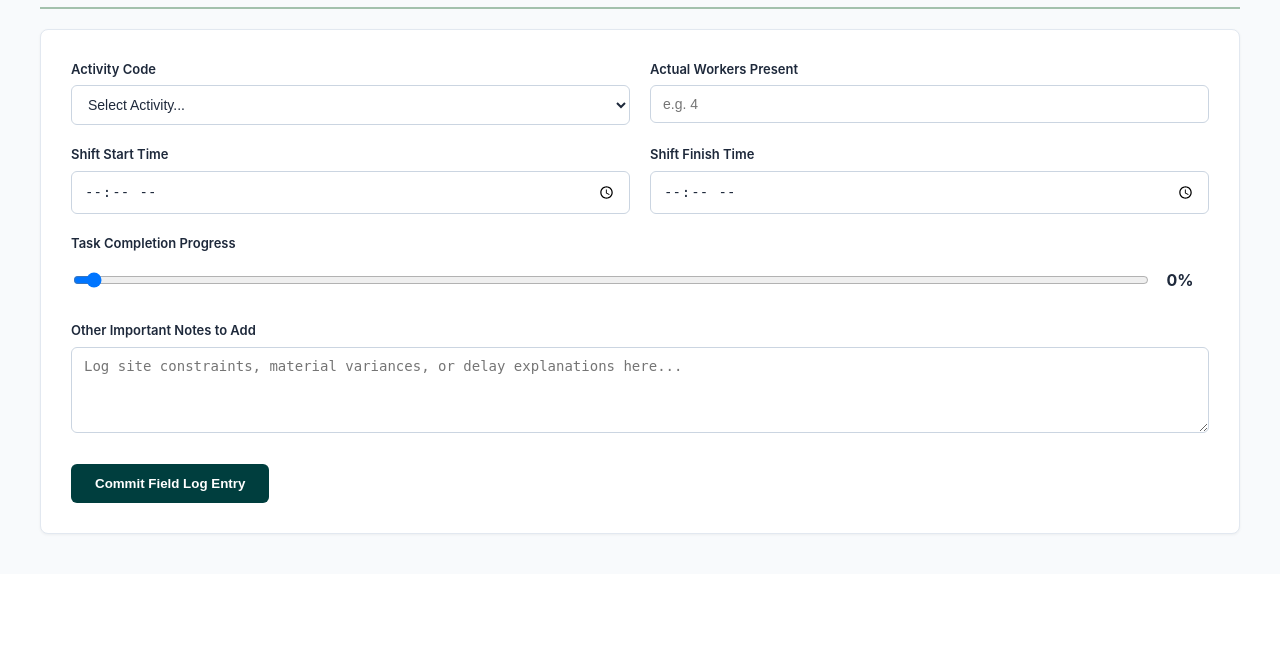
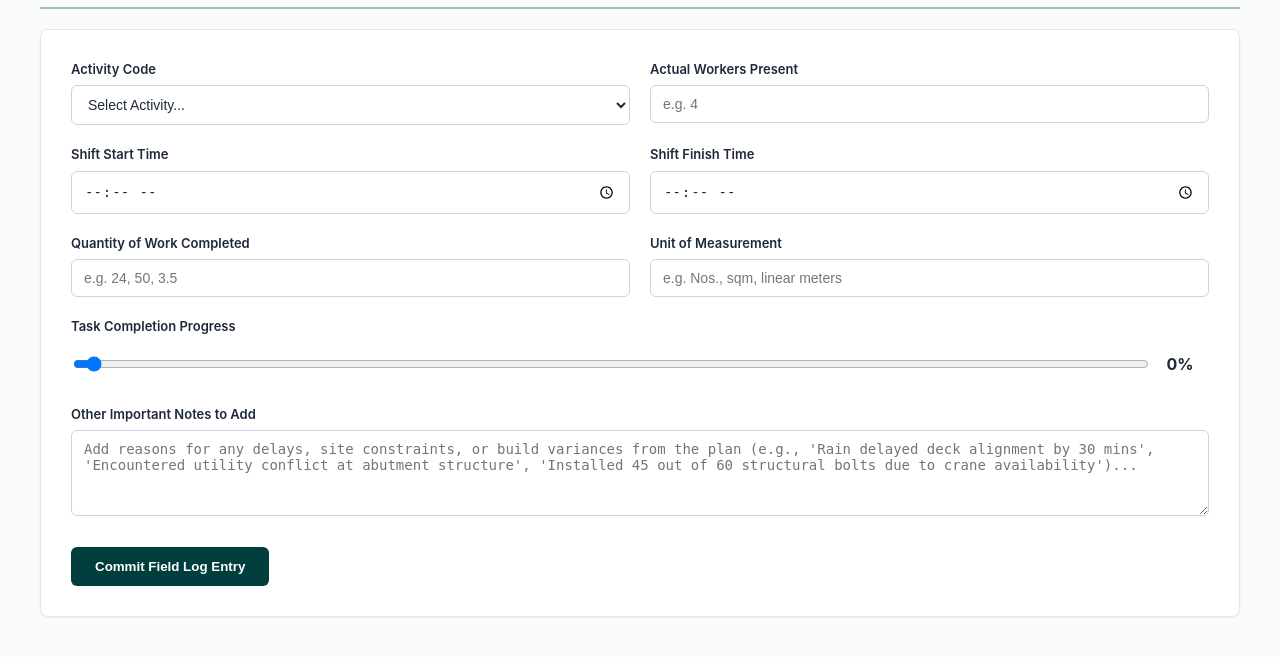
Before and after one commit to sm2847/construction-logger, a Flask app: page / in a window 1280 px wide. Shown: the part 2149-2806 px from the top of the page. Before the commit the page ends 2684 px from the top, so only its background shows below. Run offline with Flask 3, Linux system fonts and the light colour scheme.

```diff
--- a/app.py
+++ b/app.py
@@ -49,6 +49,8 @@ def log_activity():
         "finish_time": finish_time_str,
         "actual_duration": actual_duration,
         "completion_percentage": request.form.get("completion_percentage"),
+        "quantity_done": request.form.get("quantity_done"),
+        "quantity_unit": request.form.get("quantity_unit"),
         "notes": request.form.get("notes")
     }
     activity_logs.append(log)
@@ -90,6 +92,8 @@ def edit_log(log_id):
             "finish_time": finish_time_str,
             "actual_duration": actual_duration,
             "completion_percentage": request.form.get("completion_percentage"),
+            "quantity_done": request.form.get("quantity_done"),
+            "quantity_unit": request.form.get("quantity_unit"),
             "notes": request.form.get("notes")
         }
         return redirect(url_for('index'))
--- a/templates/index.html
+++ b/templates/index.html
@@ -313,6 +313,18 @@
                            value="{% if edit_log %}{{ edit_log.finish_time }}{% endif %}">
                 </div>
 
+                <div>
+                    <label for="quantity_done">Quantity of Work Completed</label>
+                    <input type="number" id="quantity_done" name="quantity_done" min="0" step="0.1" required
+                           value="{% if edit_log %}{{ edit_log.quantity_done }}{% endif %}" placeholder="e.g. 24, 50, 3.5">
+                </div>
+
+                <div>
+                    <label for="quantity_unit">Unit of Measurement</label>
+                    <input type="text" id="quantity_unit" name="quantity_unit" required
+                           value="{% if edit_log %}{{ edit_log.quantity_unit }}{% endif %}" placeholder="e.g. Nos., sqm, linear meters">
+                </div>
+
                 <div class="form-group-full">
                     <label for="completion_percentage">Task Completion Progress</label>
                     <div class="range-container">
@@ -325,7 +337,7 @@
 
                 <div class="form-group-full">
                     <label for="notes">Other Important Notes to Add</label>
-                    <textarea id="notes" name="notes" rows="4" placeholder="Log site constraints, material variances, or delay explanations here...">{% if edit_log %}{{ edit_log.notes }}{% endif %}</textarea>
+                    <textarea id="notes" name="notes" rows="4" placeholder="Add reasons for any delays, site constraints, or build variances from the plan (e.g., 'Rain delayed deck alignment by 30 mins', 'Encountered utility conflict at abutment structure', 'Installed 45 out of 60 structural bolts due to crane availability')...">{% if edit_log %}{{ edit_log.notes }}{% endif %}</textarea>
                 </div>
             </div>
 
@@ -352,6 +364,7 @@
                         <th>Finish Time</th>
                         <th>Duration Spent</th>
                         <th>Time Variance</th>
+                        <th>Work Quantity Done</th>
                         <th>Progress (%)</th>
                         <th>Other Notes</th>
                         <th>Actions</th>
@@ -386,6 +399,7 @@
                                 -
                             {% endif %}
                         </td>
+                        <td><strong>{{ log.quantity_done }} {{ log.quantity_unit }}</strong></td>
                         <td><strong>{{ log.completion_percentage }}%</strong></td>
                         <td><small>{{ log.notes or '-' }}</small></td>
                         <td>
```
